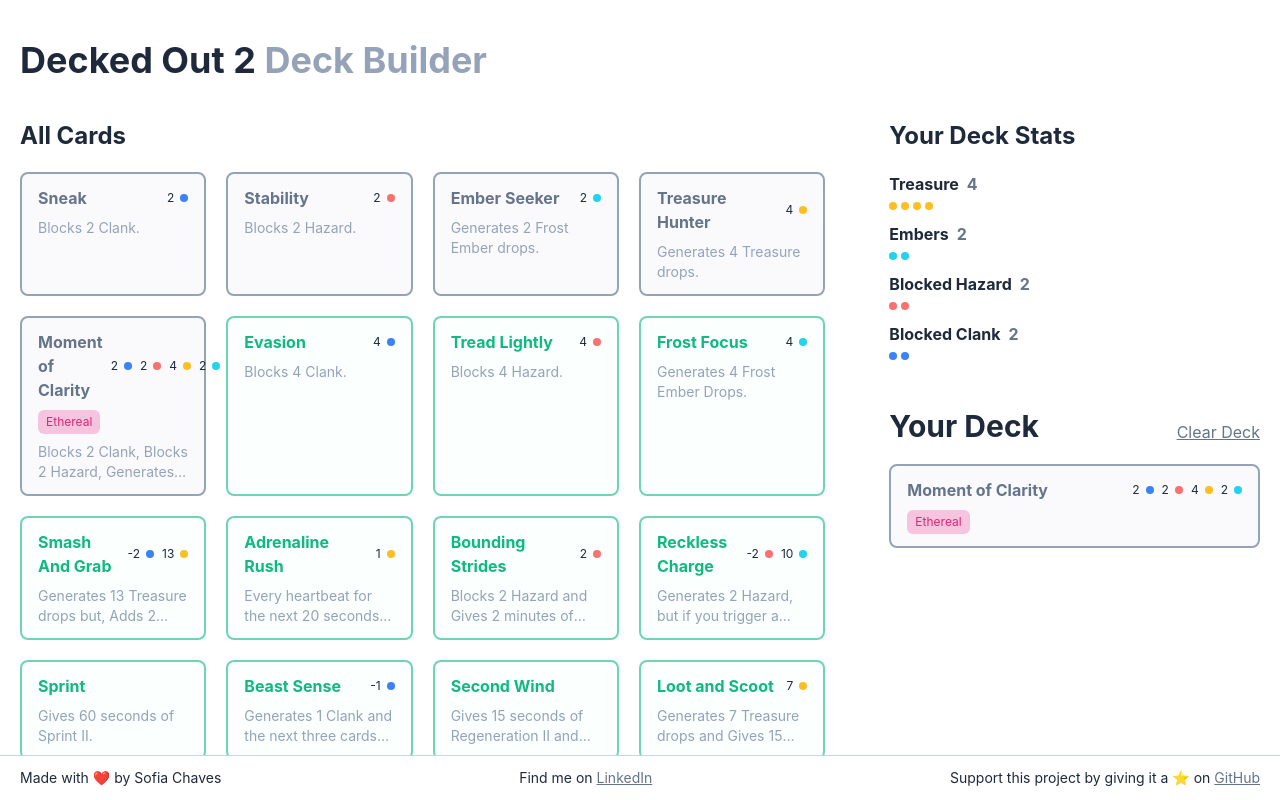
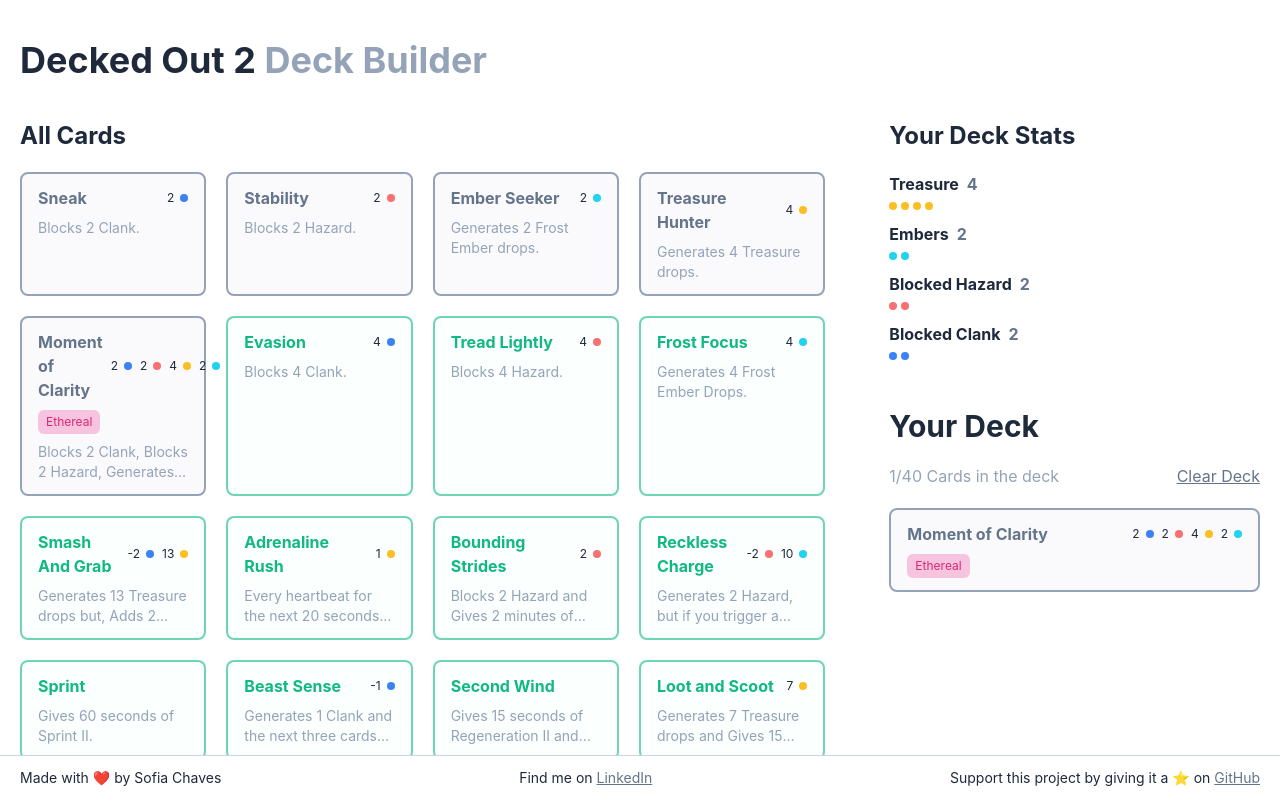
Before and after one commit to SofiaChaves/decked-out-deck-builder, a React (Vite) app: page / in a window 1280 px wide. Both pictures are taken after a click on the button 113 px from the left and 406 px from the top of the page. Shown: the top 800 px of the page. Built offline with nearby package versions, Linux system fonts and the light colour scheme; what tailwindcss-debug-screens would draw is missing.

Commit message:
Maximum cards

```diff
--- a/src/App.tsx
+++ b/src/App.tsx
@@ -34,19 +34,22 @@ function App() {
                         </div>
 
                         <div className="space-y-5">
-                            <div className="flex items-end justify-between gap-5">
-                                <h1 className="text-3xl font-bold">
-                                    Your Deck
-                                </h1>
-                                {deck.length > 0 && (
+                            <h1 className="text-3xl font-bold">Your Deck</h1>
+                            {deck.length > 0 && (
+                                <div className="flex items-end justify-between w-full gap-5">
+                                    <span className="text-slate-400">
+                                        {deck.length < 40
+                                            ? `${deck.length}/40 Cards in the deck`
+                                            : `Achieved maximum cards per deck`}
+                                    </span>
                                     <button
                                         onClick={clearDeck}
                                         className="underline text-slate-500"
                                     >
                                         Clear Deck
                                     </button>
-                                )}
-                            </div>
+                                </div>
+                            )}
 
                             <Deck />
                         </div>
--- a/src/hooks/useDeck.ts
+++ b/src/hooks/useDeck.ts
@@ -11,7 +11,10 @@ type DeckStore = {
 const useDeck = create<DeckStore>((set) => ({
     deck: [],
     addCard: (card: Card) =>
-        set((state: DeckStore) => ({ deck: [...state.deck, card] })),
+        set((state: DeckStore) => {
+            if (state.deck.length >= 40) return {};
+            return { deck: [...state.deck, card] };
+        }),
     removeCard: (card: Card) =>
         set((state: DeckStore) => {
             const indexToRemove = state.deck.indexOf(card);
```
